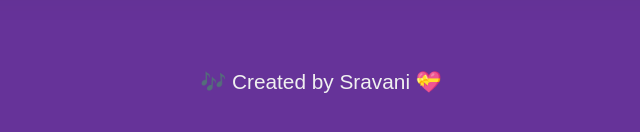
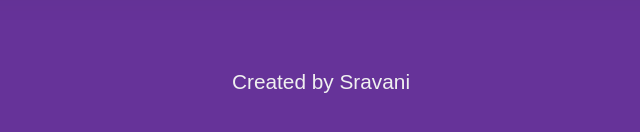
Before and after one commit to Polimerasravani22/Piano, a plain HTML site: page index.html in a window 1280 px wide. Shown: the part 576-708 px from the top of the page, 319-959 px from the left. Drawn offline with Linux system fonts and the light colour scheme.

Commit message:
Update index.html

```diff
--- a/index.html
+++ b/index.html
@@ -38,7 +38,7 @@
   </div>
 
   <footer class="footer-content">
-    <p>🎶 Created by Sravani 💝</p>
+    <p> Created by Sravani </p>
   </footer>
 
   <script src="play.js"></script>
```
